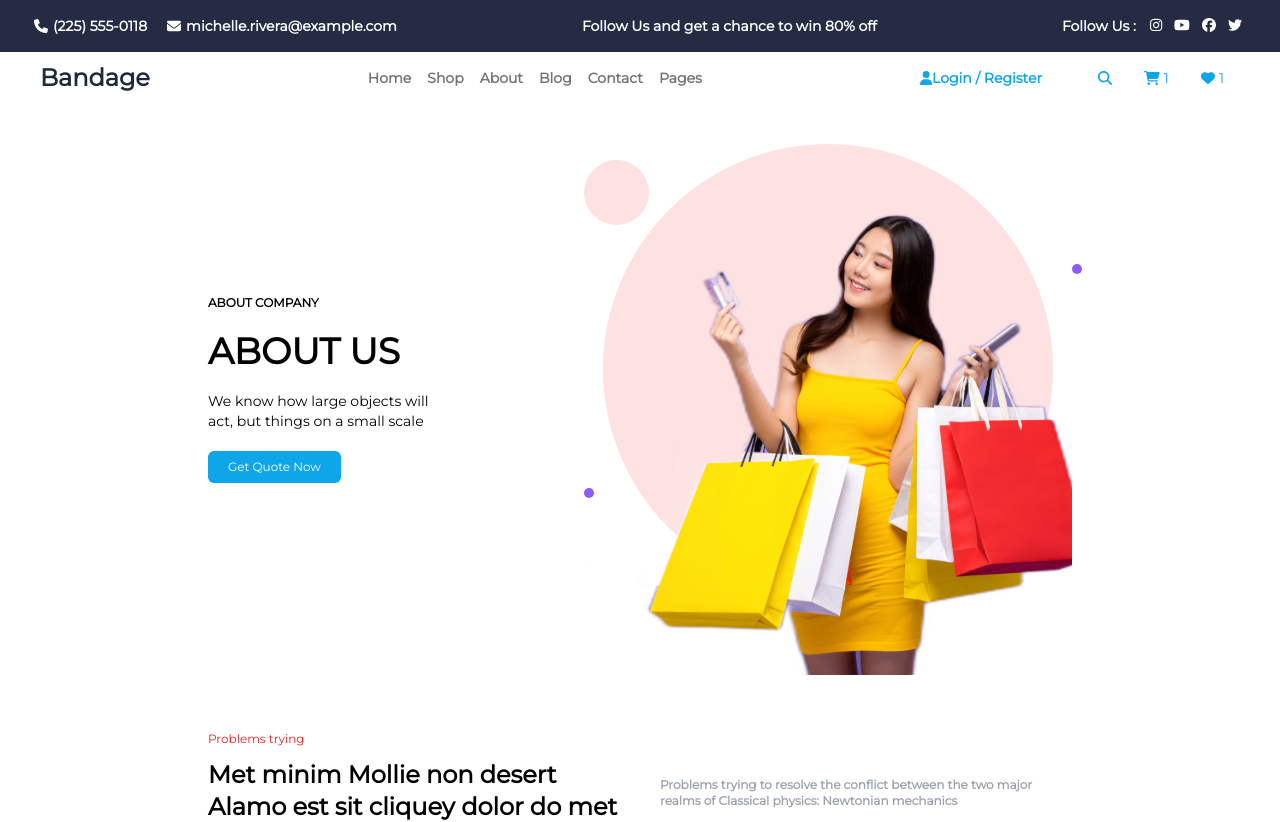
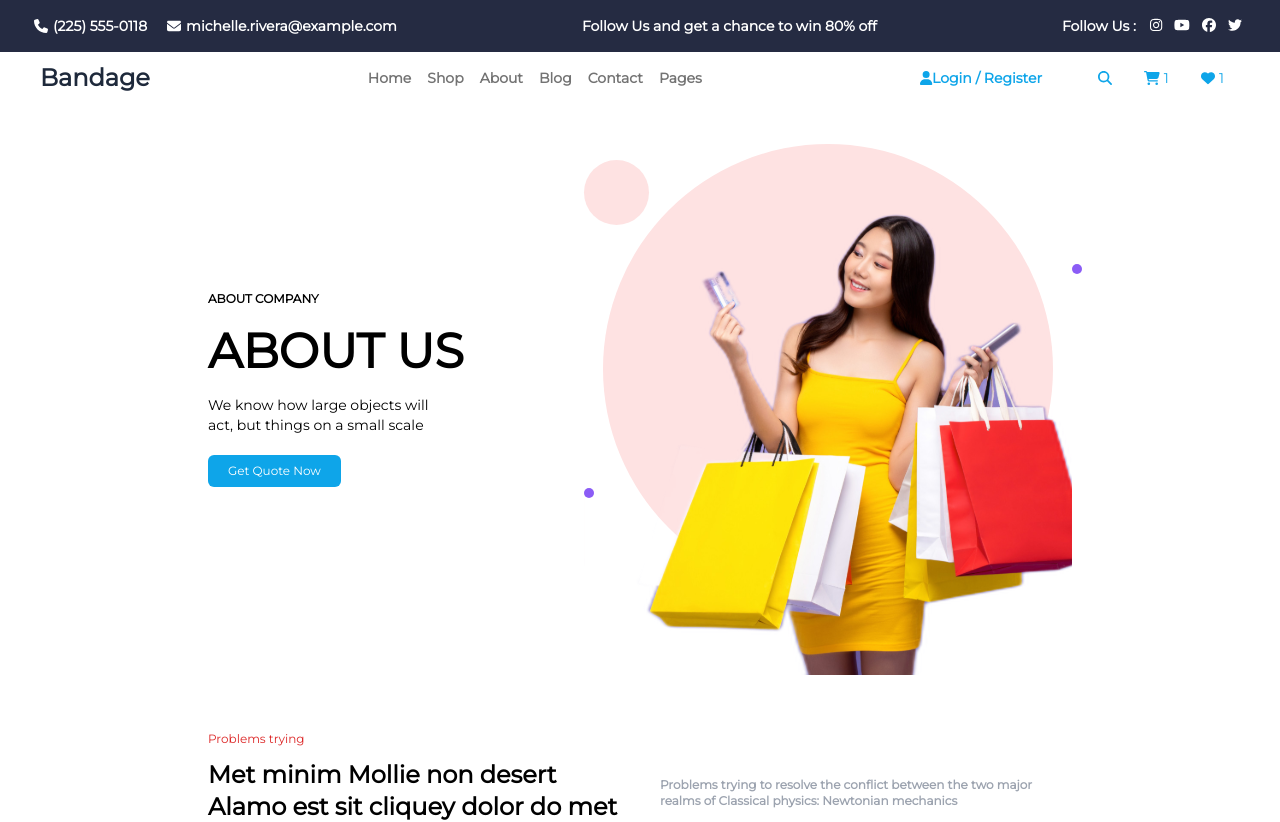
Before and after one commit to hazaldogan/E-commerceWebsites, a React (Create React App) app in the folder e-commerce/: page /aboutus in a window 1280 px wide. Shown: the top 822 px of the page. Built offline with nearby package versions, Linux system fonts and the light colour scheme; a web font is replaced by a local one.

Commit message:
about us title modified

```diff
--- a/e-commerce/src/pages/AboutUs.js
+++ b/e-commerce/src/pages/AboutUs.js
@@ -15,7 +15,7 @@ export default function AboutUs() {
       <div className="flex">
         <div className="flex flex-col justify-center items-start text-start gap-5">
           <h4 className="text-xs font-bold">ABOUT COMPANY</h4>
-          <h1 className="text-4xl font-bold">ABOUT US</h1>
+          <h1 className="text-5xl font-bold">ABOUT US</h1>
           <p className="text-sm w-[60%]">
             We know how large objects will act, but things on a small scale
           </p>
```
